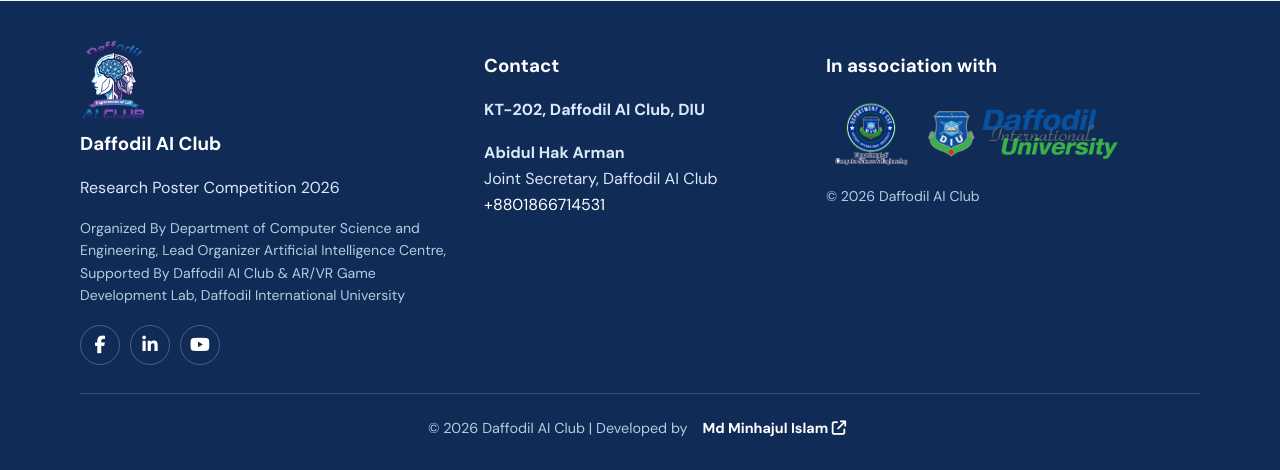
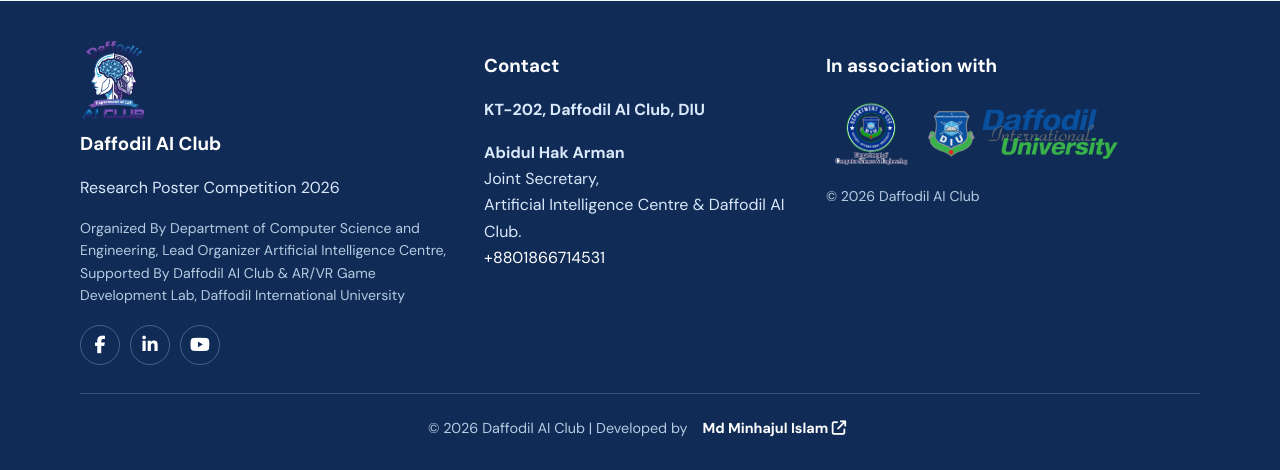
Before and after one commit to hello-minhaj/daffodil-ai-club-poster-competition, a Django app: page / in a window 1280 px wide. Shown: the part 3146-3616 px from the top of the page. Run offline with Django 5.2, Linux system fonts and the light colour scheme.

Commit message:
update footer

```diff
--- a/templates/base.html
+++ b/templates/base.html
@@ -38,7 +38,7 @@
         <a class="social-icon" href="https://www.youtube.com/@DaffodilAIClub" target="_blank" rel="noopener noreferrer" aria-label="Daffodil AI Club on YouTube" title="YouTube"><i class="fa-brands fa-youtube"></i></a>
       </div>
     </div>
-    <div class="footer-contact"><h3>Contact</h3><p><strong>KT-202, Daffodil AI Club, DIU</strong></p><p><strong>Abidul Hak Arman</strong><br>Joint Secretary, Daffodil AI Club<br><a href="https://wa.me/qr/SW3GNWEDYT3CM1" target="_blank">+8801866714531</a></p></div>
+    <div class="footer-contact"><h3>Contact</h3><p><strong>KT-202, Daffodil AI Club, DIU</strong></p><p><strong>Abidul Hak Arman</strong><br>Joint Secretary, <br>Artificial Intelligence Centre & Daffodil AI Club.<br><a href="https://wa.me/qr/SW3GNWEDYT3CM1" target="_blank">+8801866714531</a></p></div>
     <div class="footer-affiliation"><h3>In association with</h3><div class="affiliation-logos"><img src="{% static 'img/cse-logo.png' %}" alt="Department of CSE, DIU"><img src="{% static 'img/diu-logo.png' %}" alt="Daffodil International University"></div><p class="small">© {% now "Y" %} Daffodil AI Club</p></div>
   </div>
   <div class="wrap developer-credit"><span>© 2026 Daffodil AI Club | Developed by</span> <a href="https://www.linkedin.com/in/hellominhaj/" target="_blank" rel="noopener noreferrer" class="developer-link">Md Minhajul Islam <i class="fa-solid fa-arrow-up-right-from-square"></i></a></div>
```
